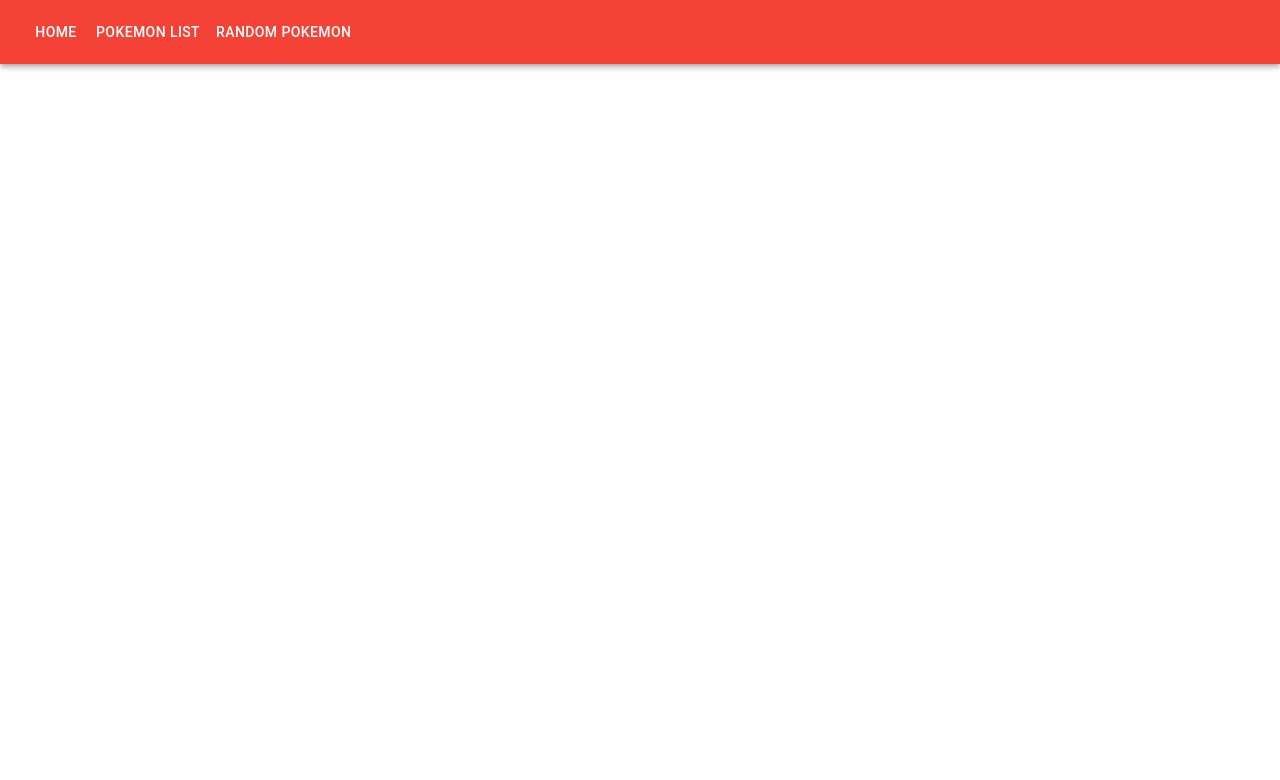
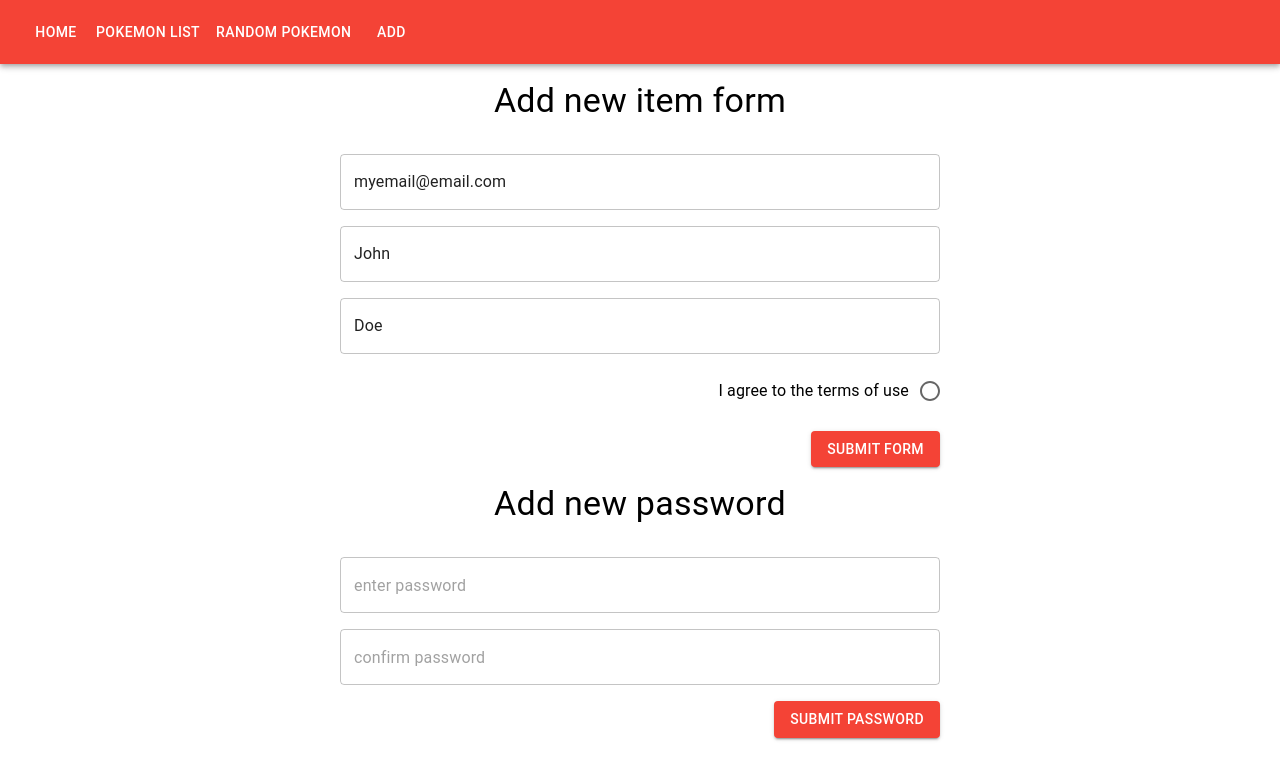
Before and after one commit to d-reczek/pokemon-app, a React (Create React App) app: page /add in a window 1280 px wide. Shown: the top 780 px of the page. Built offline with nearby package versions, Linux system fonts and the light colour scheme.

Commit message:
add user fomr and password form with validation

```diff
--- a/package.json
+++ b/package.json
@@ -14,13 +14,15 @@
     "@testing-library/react": "^13.0.1",
     "@testing-library/user-event": "^14.1.1",
     "axios": "^0.27.2",
+    "formik": "^2.2.9",
     "react": "^18.1.0",
     "react-dom": "^18.1.0",
     "react-redux": "^8.0.1",
     "react-router-dom": "6",
     "react-scripts": "5.0.1",
     "styled-components": "^5.3.5",
-    "web-vitals": "^2.1.0"
+    "web-vitals": "^2.1.0",
+    "yup": "^0.32.11"
   },
   "resolutions": {
     "@mui/styled-engine": "npm:@mui/styled-engine-sc@latest"
--- a/src/App.js
+++ b/src/App.js
@@ -10,6 +10,7 @@ import { ThemeProvider as MaterialUIProvider } from "@mui/material";
 import { theme } from "./app/theme";
 import { StylesProvider } from "@mui/styles";
 import { ThemeProvider } from "styled-components";
+import Add from "./features/basicViews/Add/Add";
 function App() {
   return (
     <StylesProvider injectFirst>
@@ -27,6 +28,7 @@ function App() {
                     path="/pokemons/:pokemonId"
                     element={<SinglePokemon />}
                   />
+                  <Route path="/add" element={<Add />} />
                 </>
               </Routes>
             </Router>
--- a/src/app/store.js
+++ b/src/app/store.js
@@ -1,7 +1,10 @@
 import { configureStore } from "@reduxjs/toolkit";
 import pokemonsSlice from "../features/pokemon/pokemonsSlice";
+import userSlice from "../features/basicViews/userSlice";
+
 export const store = configureStore({
   reducer: {
     pokemons: pokemonsSlice,
+    user: userSlice,
   },
 });
--- a/src/components/Navigation/index.jsx
+++ b/src/components/Navigation/index.jsx
@@ -19,6 +19,9 @@ const Navigation = () => {
           <Button color="inherit" component={Link} to={`/pokemons/random`}>
             Random Pokemon
           </Button>
+          <Button color="inherit" component={Link} to={`/add`}>
+            Add
+          </Button>
         </Toolbar>
       </AppBar>
     </Box>
--- /dev/null
+++ b/src/components/formik/FormikRadioInput.jsx
@@ -0,0 +1,32 @@
+import {
+  FormControl,
+  FormControlLabel,
+  FormHelperText,
+  Radio,
+  RadioGroup,
+} from "@mui/material";
+import { useField } from "formik";
+const FormikRadioInput = ({ name, ...props }) => {
+  const [field, meta, helpers] = useField(name);
+  return (
+    <FormControl error={!!meta.error} variant="standard">
+      <RadioGroup>
+        <FormControlLabel
+          control={<Radio />}
+          labelPlacement="start"
+          name={field.name}
+          value={true}
+          checked={field.checked}
+          onBlur={field.onBlur}
+          onChange={field.onChange}
+          {...props}
+        />
+        <FormHelperText sx={{ textAlign: "right" }}>
+          {meta.error}
+        </FormHelperText>
+      </RadioGroup>
+    </FormControl>
+  );
+};
+
+export default FormikRadioInput;
--- /dev/null
+++ b/src/components/formik/FormikTextField.jsx
@@ -0,0 +1,19 @@
+import TextField from "@mui/material/TextField";
+import { useField } from "formik";
+
+const FormikTextField = ({ name, ...rest }) => {
+  const [field, meta, helpers] = useField(name);
+  return (
+    <TextField
+      name={field.name}
+      value={field.value}
+      onBlur={field.onBlur}
+      onChange={field.onChange}
+      error={meta.touched && !!meta.error}
+      helperText={meta.error}
+      {...rest}
+    />
+  );
+};
+
+export default FormikTextField;
--- /dev/null
+++ b/src/features/basicViews/Add/Add.jsx
@@ -0,0 +1,108 @@
+import { Button, Typography } from "@mui/material";
+import { Box } from "@mui/system";
+import { Formik, Form } from "formik";
+import FormikRadioInput from "../../../components/formik/FormikRadioInput";
+import FormikTextField from "../../../components/formik/FormikTextField";
+
+import * as yup from "yup";
+import PasswordForm from "./PasswordForm";
+import { useDispatch, useSelector } from "react-redux";
+import { fetchUserData, selectUserData } from "../userSlice";
+import { useEffect } from "react";
+
+const Add = () => {
+  const updateProfile = values =>
+    new Promise((res, rej) => {
+      setTimeout(() => {
+        res(console.log("updated", values));
+      }, 3000);
+    });
+
+  const userData = useSelector(selectUserData);
+  const dispatch = useDispatch();
+  useEffect(() => {
+    dispatch(fetchUserData());
+  }, [dispatch]);
+
+  const initialValues = {
+    name: userData ? userData.name : "",
+    surname: userData ? userData.surname : "",
+    email: userData ? userData.email : "",
+    isCodexAgreed: "",
+  };
+  const validationSchema = yup.object({
+    name: yup.string().required("Name is required"),
+    surname: yup.string().required("Surname is required"),
+    email: yup.string().email().required("Email is required"),
+    isCodexAgreed: yup.boolean().required("Agree the terms of use"),
+  });
+
+  const onSubmit = async values => {
+    await updateProfile(values);
+  };
+
+  return (
+    <Box display={"flex"} justifyContent="center">
+      <Box maxWidth={600} width="100%">
+        <Box mt={2} mb={2}>
+          <Typography variant="h4">Add new item form</Typography>
+        </Box>
+        <Formik
+          initialValues={initialValues}
+          onSubmit={onSubmit}
+          validationSchema={validationSchema}
+          enableReinitialize>
+          {formik => (
+            <Form>
+              {(() => {
+                console.log();
+              })()}
+              <Box pt={2}>
+                <FormikTextField
+                  name="email"
+                  type="email"
+                  placeholder="enter email"
+                  fullWidth
+                />
+              </Box>
+              <Box pt={2}>
+                <FormikTextField
+                  name="name"
+                  type="text"
+                  placeholder="enter name"
+                  fullWidth
+                />
+              </Box>
+              <Box pt={2}>
+                <FormikTextField
+                  name="surname"
+                  type="text"
+                  placeholder="enter surname"
+                  fullWidth
+                />
+              </Box>
+              <Box display={"flex"} justifyContent={"end"} pt={2}>
+                <FormikRadioInput
+                  name="isCodexAgreed"
+                  type="radio"
+                  label="I agree to the terms of use"
+                />
+              </Box>
+              <Box display={"flex"} justifyContent={"flex-end"} pt={2}>
+                <Button
+                  type="submit"
+                  disabled={formik.isSubmitting}
+                  variant="contained">
+                  {formik.isSubmitting ? "sendig data" : "submit form"}
+                </Button>
+              </Box>
+            </Form>
+          )}
+        </Formik>
+        <PasswordForm />
+      </Box>
+    </Box>
+  );
+};
+
+export default Add;
--- /dev/null
+++ b/src/features/basicViews/Add/PasswordForm.jsx
@@ -0,0 +1,72 @@
+import { Typography, Button } from "@mui/material";
+import { Box } from "@mui/system";
+import * as yup from "yup";
+
+import { Formik, Form } from "formik"; // Formik to jest component który zapewnia
+import FormikTextField from "../../../components/formik/FormikTextField";
+
+const PasswordForm = () => {
+  const onSubmit = async values => {
+    console.log({ values });
+  };
+
+  const validationSchema = yup.object({
+    password: yup
+      .string()
+      .min(6, "Minimum 6 characters")
+      .required("Password is required"),
+    // TODO: dodatj tutaj walidację tak żeby jak ktoś wpisze confirmPassword INNE niż password to wywaliło bląd że hasła są różne
+    confirmPassword: yup
+      .string()
+      .oneOf([yup.ref("password"), null], "Password doesn't match")
+      .required("Confirm password is required"),
+  });
+
+  return (
+    <div>
+      <Box display={"flex"} justifyContent="center">
+        <Box maxWidth={600} width="100%">
+          <Box mt={2} mb={2}>
+            <Typography variant="h4">Add new password</Typography>
+          </Box>
+
+          <Formik
+            initialValues={{
+              password: "",
+              confirmPassword: "",
+            }}
+            onSubmit={onSubmit}
+            validationSchema={validationSchema}>
+            <Form>
+              <Box pt={2}>
+                <FormikTextField
+                  name="password"
+                  type={"password"}
+                  placeholder="enter password"
+                  fullWidth
+                />
+              </Box>
+
+              <Box pt={2}>
+                <FormikTextField
+                  name="confirmPassword"
+                  type={"password"}
+                  placeholder="confirm password"
+                  fullWidth
+                />
+              </Box>
+
+              <Box display={"flex"} justifyContent="flex-end" pt={2}>
+                <Button type="submit" variant="contained">
+                  Submit password
+                </Button>
+              </Box>
+            </Form>
+          </Formik>
+        </Box>
+      </Box>
+    </div>
+  );
+};
+
+export default PasswordForm;
--- /dev/null
+++ b/src/features/basicViews/userSlice.js
@@ -0,0 +1,55 @@
+import { createSlice, createAsyncThunk } from "@reduxjs/toolkit";
+
+const userInitialState = {
+  isFetching: true,
+  data: null,
+};
+
+const getUserDataFromServer = () =>
+  new Promise((res, rej) => {
+    setTimeout(() => {
+      res({
+        email: "myemail@email.com",
+        name: "John",
+        surname: "Doe",
+      });
+    }, 3000);
+  });
+
+export const fetchUserData = createAsyncThunk(
+  "user/fetchUserData",
+  async () => {
+    const response = await getUserDataFromServer();
+
+    // console.log(response);
+
+    return response;
+  }
+);
+
+export const userSlice = createSlice({
+  name: "user",
+  initialState: userInitialState,
+  reducers: {},
+
+  extraReducers: builder => {
+    builder
+      .addCase(fetchUserData.pending, state => {
+        state.isFetching = true;
+      })
+      .addCase(fetchUserData.fulfilled, (state, action) => {
+        state.isFetching = false;
+
+        state.data = action.payload;
+      })
+      .addCase(fetchUserData.rejected, state => {
+        state.isFetching = false;
+      });
+  },
+});
+
+export const actions = userSlice.actions;
+
+export const selectUserData = state => state.user.data;
+
+export default userSlice.reducer;
```
Also changed, not shown: 1 other file (tests, documents, lock files or other folders).
